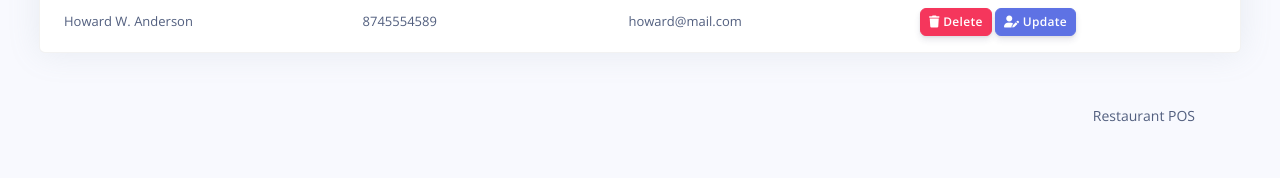
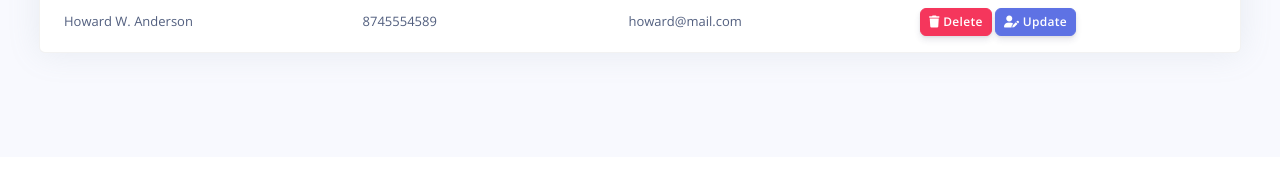
Before and after one commit to echjiy/project-oop-possystem, a PHP site: page /pos/admin/customes.php in a window 1280 px wide. Shown: the part 1055-1233 px from the top of the page. After the commit the page ends 1117 px from the top, so only its background shows below. Run offline with PHP 8.4, Linux system fonts and the light colour scheme; the visitor is signed in with stand-in values (Sample User, id 1); data comes from the database, SQL or seed files in the repository; some libraries are stand-ins or nearby versions.

Commit message:
update footer

```diff
--- a/pos/admin/partials/_footer.php
+++ b/pos/admin/partials/_footer.php
@@ -8,7 +8,7 @@
       <div class="col-xl-6">
         <ul class="nav nav-footer justify-content-center justify-content-xl-end">
           <li class="nav-item">
-            <a href="" class="nav-link" target="_blank">Restaurant POS</a>
+            <a href="" class="nav-link" target="_blank"></a>
           </li>
         </ul>
       </div>
```
